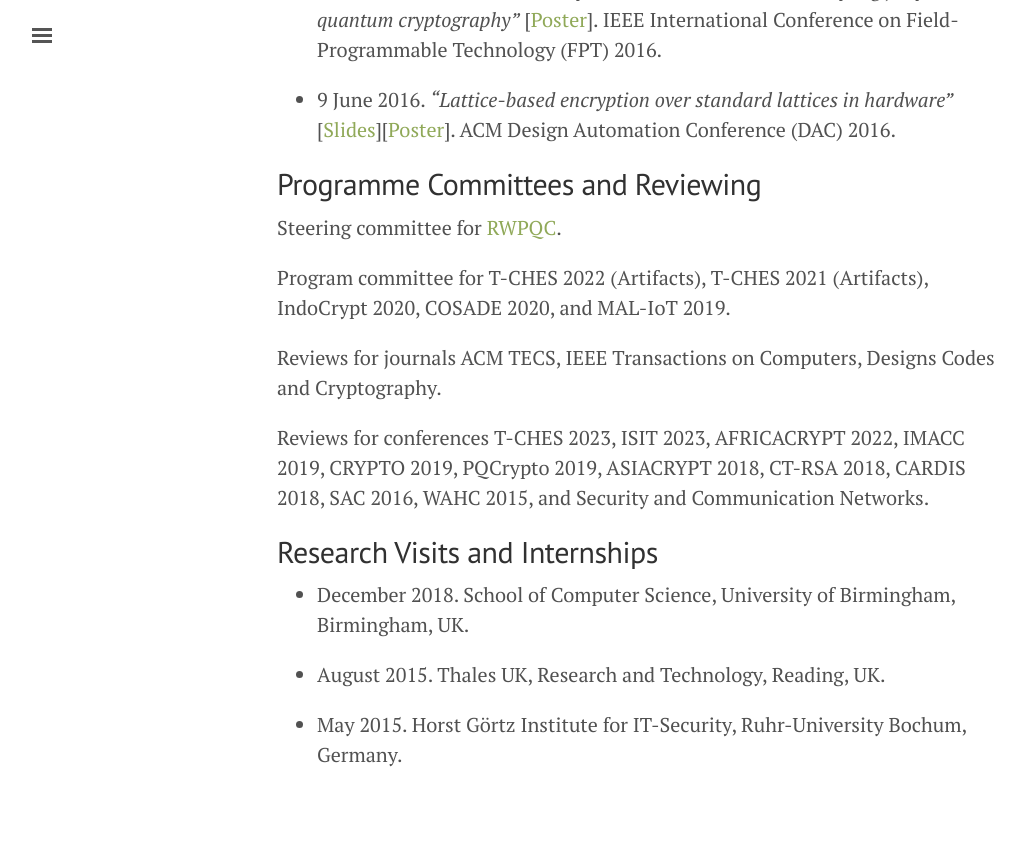
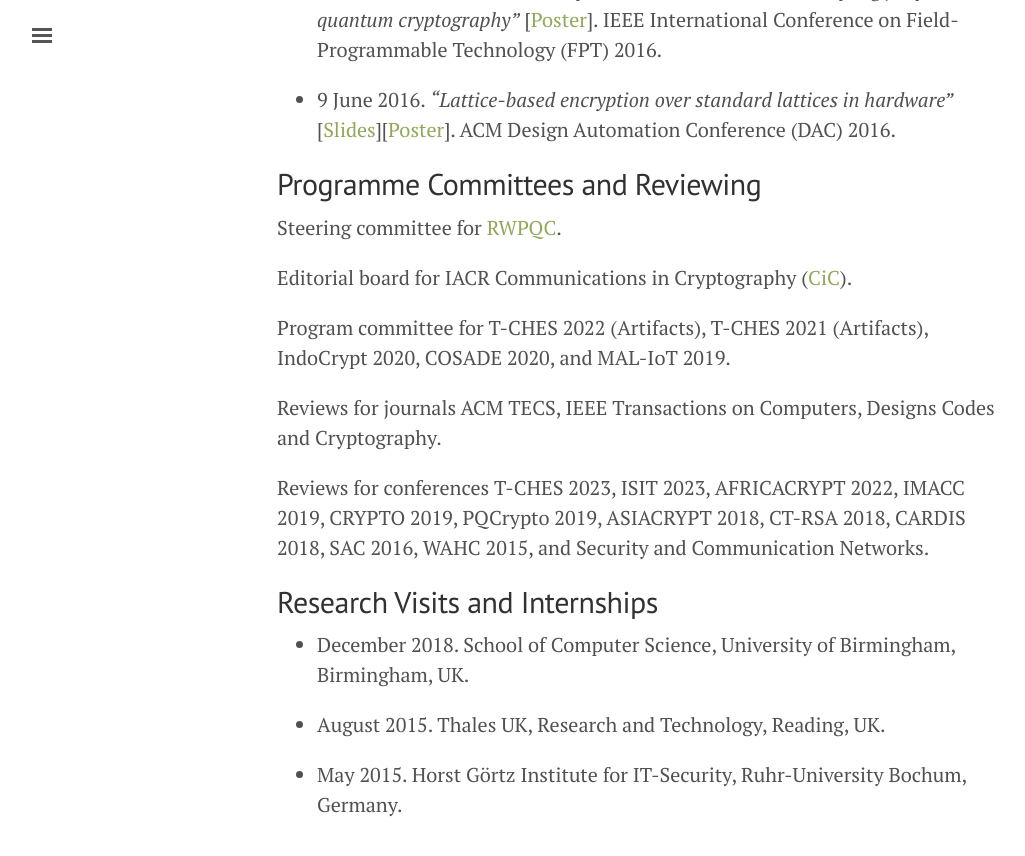
Before and after one commit to jameshoweee/jameshoweee.github.io, a Jekyll site: the page built from talks.md, in a window 1280 px wide and 900 px high, scrolled down 3337 px. Shown: the top 856 px of the window, without its empty margins (3-1028 px from the left). Built offline with Jekyll 4.4.1, drawn with Linux system fonts in a browser that asks for light colours.

Commit message:
Update talks.md

```diff
--- a/talks.md
+++ b/talks.md
@@ -72,6 +72,8 @@
 
 Steering committee for [RWPQC](https://rwpqc.org/).
 
+Editorial board for IACR Communications in Cryptography ([CiC](https://cic.iacr.org/)).
+
 Program committee for T-CHES 2022 (Artifacts), T-CHES 2021 (Artifacts), IndoCrypt 2020, COSADE 2020, and MAL-IoT 2019.
 
 Reviews for journals ACM TECS, IEEE Transactions on Computers, Designs Codes and Cryptography.
```
